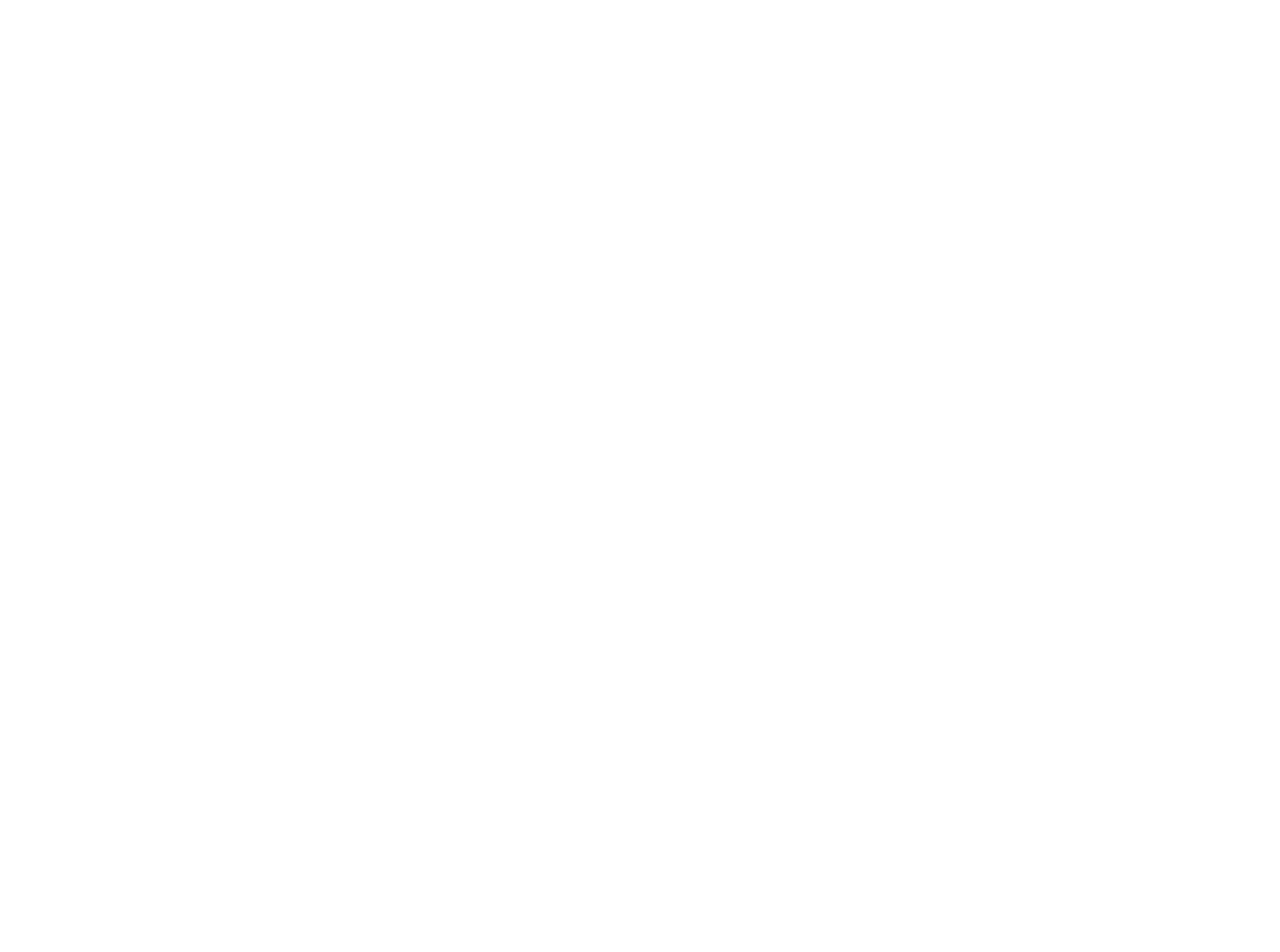
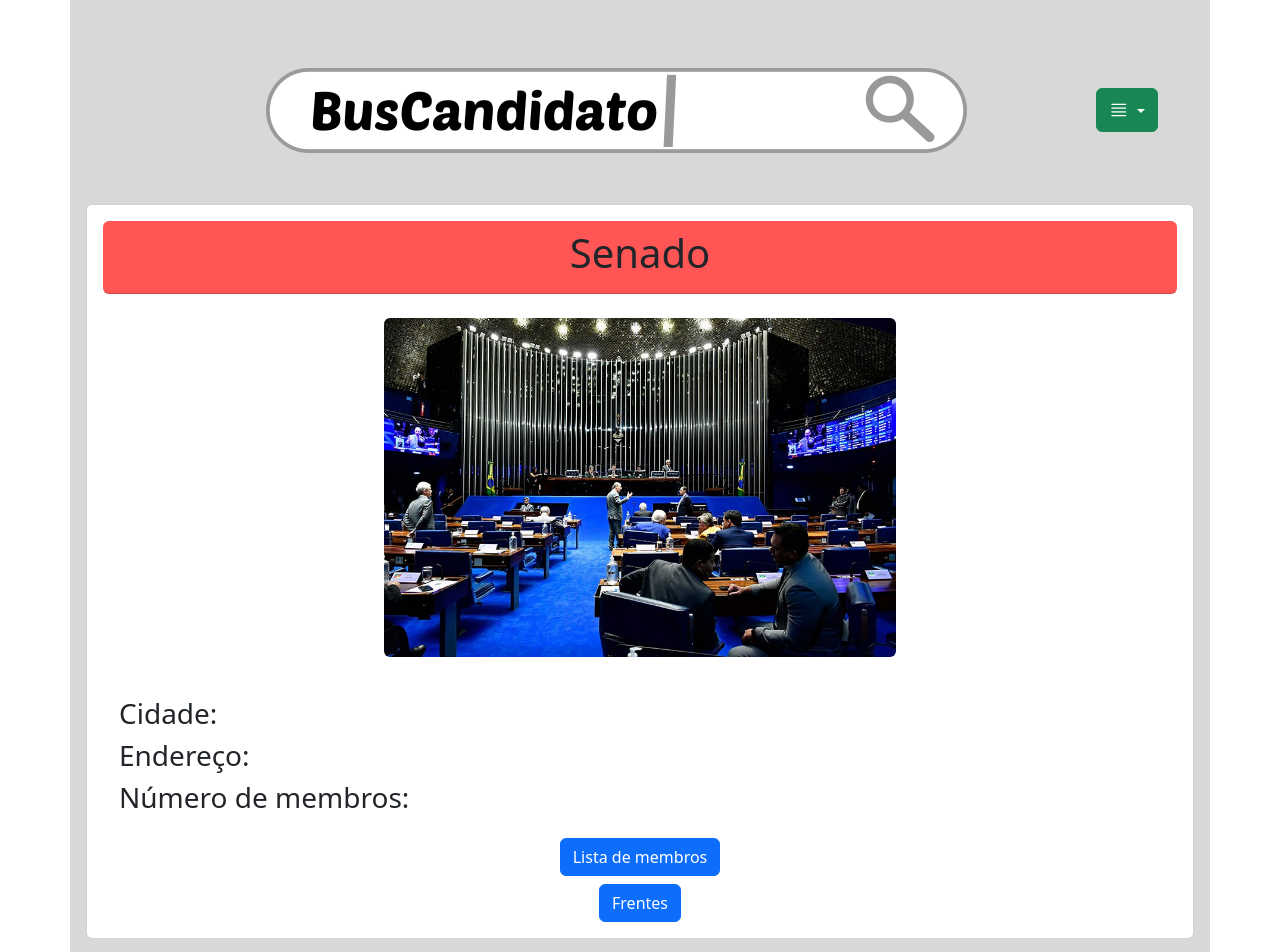
Before and after one commit to eijiuchiyama/buscandidato, a React (Create React App) app in the folder Front/buscandidato/: page /senado in a window 1280 px wide. Before the commit this address had no page. Shown: the top 952 px of the page. Before the commit the page ends 800 px from the top, so only its background shows below. Built offline with nearby package versions, Linux system fonts and the light colour scheme.

Commit message:
Criadas páginas separadas para cada instituição

```diff
--- a/Front/buscandidato/src/App.js
+++ b/Front/buscandidato/src/App.js
@@ -44,19 +44,19 @@
       <div class="container">
         <div class="row justify-content-center">
           <div class="col text-center">
-            <Button>Câmara SP</Button>
+          <Link to='/instituicao'><Button>Câmara SP</Button></Link>
             <div class="container p-3 m-3 rounded" style={{backgroundColor: '#55ff55'}}>
               <img src={camaraMunicipalIcon} class="img-fluid"></img>
             </div>
           </div>
           <div class="col text-center">
-            <Button>Câmara dos Deputados</Button>
+          <Link to='/instituicao'><Button>Câmara dos Deputados</Button></Link>
             <div class="container p-3 m-3 rounded" style={{backgroundColor: '#5555ff'}}>
               <img src={camaraDeputadosIcon} class="img-fluid"></img>
             </div>
           </div>
           <div class="col text-center">
-            <Button>Senado</Button>
+            <Link to='/instituicao'><Button>Senado</Button></Link>
             <div class="container p-3 m-3 rounded" style={{backgroundColor: '#ff5555'}}>
               <img src={senadoIcon} class="img-fluid"></img>
             </div>
--- a/Front/buscandidato/src/Instituicao.js
+++ b/Front/buscandidato/src/CamaraDeputados.js
@@ -5,7 +5,7 @@
 import Button from 'react-bootstrap/Button';
 import { Link } from "react-router-dom";
 
-function Instituicao(){
+function CamaraDeputados(){
     return(
     <html>
       <head>
@@ -16,10 +16,10 @@
         <Header />
         <div class="card p-3">
             <div class="card-header text-center rounded" style={{backgroundColor: '#ff5555'}}>
-                <h1>Senado</h1>
+                <h1>Câmara dos Deputados</h1>
             </div>
             <div class="p-4">
-              <img src={SenadoPicture} class="mx-auto d-block rounded" style={{width:'40vw'}}/>
+              <img src={CamaraDeputadosPicture} class="mx-auto d-block rounded" style={{width:'40vw'}}/>
             </div>
             <div class="card-body">
                 <h3>Cidade:</h3>
@@ -36,4 +36,4 @@
   );
 }
 
-export default Instituicao;
+export default CamaraDeputados;
--- /dev/null
+++ b/Front/buscandidato/src/CamaraMunicipal.js
@@ -0,0 +1,39 @@
+import {Header} from './App.js'
+import CamaraMunicipalPicture from './assets/CamaraMunicipalPicture.webp';
+import CamaraDeputadosPicture from './assets/CamaraDeputadosPicture.webp';
+import SenadoPicture from './assets/SenadoPicture.jpeg';
+import Button from 'react-bootstrap/Button';
+import { Link } from "react-router-dom";
+
+function CamaraMunicipal(){
+    return(
+    <html>
+      <head>
+      <link href=" https://cdn.jsdelivr.net/npm/bootstrap@5.3.3/dist/css/bootstrap.min.css " rel="stylesheet"></link>
+      <script src="https://cdn.jsdelivr.net/npm/bootstrap@5.3.3/dist/js/bootstrap.bundle.min.js" integrity="sha384-YvpcrYf0tY3lHB60NNkmXc5s9fDVZLESaAA55NDzOxhy9GkcIdslK1eN7N6jIeHz" crossorigin="anonymous"></script>
+      </head>
+      <body class="container p-3" style={{backgroundColor: '#d8d8d8'}}>
+        <Header />
+        <div class="card p-3">
+            <div class="card-header text-center rounded" style={{backgroundColor: '#ff5555'}}>
+                <h1>Câmara Municipal de São Paulo</h1>
+            </div>
+            <div class="p-4">
+              <img src={CamaraMunicipalPicture} class="mx-auto d-block rounded" style={{width:'40vw'}}/>
+            </div>
+            <div class="card-body">
+                <h3>Cidade:</h3>
+                <h3>Endereço:</h3>
+                <h3>Número de membros:</h3>
+            </div>
+            <div class="text-center d-grid gap-2">
+              <Link to='/instituicao/membros'><Button>Lista de membros</Button></Link>
+              <Link to='/instituicao/frentes'><Button>Frentes</Button></Link>
+            </div>
+        </div>
+      </body>
+    </html>
+  );
+}
+
+export default CamaraMunicipal;
--- a/Front/buscandidato/src/Main.js
+++ b/Front/buscandidato/src/Main.js
@@ -3,7 +3,9 @@
 import App from "./App";
 import Candidato from "./Candidato";
 import Partido from "./Partido";
-import Instituicao from "./Instituicao";
+import Municipal from "./CamaraMunicipal";
+import Deputados from "./CamaraDeputados";
+import Senado from "./Senado";
 import Frente from './Frente';
 import Orgao from './Orgao';
 import Proposicao from './Proposicao';
@@ -21,7 +23,9 @@
         <Route path="/candidato" element={<Candidato />} />
         <Route path="/candidato/mandato" element={<Mandato />} />
         <Route path="/partido" element={<Partido />} />
-        <Route path="/instituicao" element={<Instituicao />} />
+        <Route path="/senado" element={<Senado />} />
+        <Route path="/deputados" element={<Deputados />} />
+        <Route path="/municipal" element={<Municipal />} />
         <Route path="/instituicao/frente" element={<Frente />} />
         <Route path="/instituicao/orgao" element={<Orgao />} />
         <Route path="/instituicao/proposicao" element={<Proposicao />} />
--- /dev/null
+++ b/Front/buscandidato/src/Senado.js
@@ -0,0 +1,37 @@
+import {Header} from './App.js'
+import SenadoPicture from './assets/SenadoPicture.jpeg';
+import Button from 'react-bootstrap/Button';
+import { Link } from "react-router-dom";
+
+function Senado(){
+    return(
+    <html>
+      <head>
+      <link href=" https://cdn.jsdelivr.net/npm/bootstrap@5.3.3/dist/css/bootstrap.min.css " rel="stylesheet"></link>
+      <script src="https://cdn.jsdelivr.net/npm/bootstrap@5.3.3/dist/js/bootstrap.bundle.min.js" integrity="sha384-YvpcrYf0tY3lHB60NNkmXc5s9fDVZLESaAA55NDzOxhy9GkcIdslK1eN7N6jIeHz" crossorigin="anonymous"></script>
+      </head>
+      <body class="container p-3" style={{backgroundColor: '#d8d8d8'}}>
+        <Header />
+        <div class="card p-3">
+            <div class="card-header text-center rounded" style={{backgroundColor: '#ff5555'}}>
+                <h1>Senado</h1>
+            </div>
+            <div class="p-4">
+              <img src={SenadoPicture} class="mx-auto d-block rounded" style={{width:'40vw'}}/>
+            </div>
+            <div class="card-body">
+                <h3>Cidade:</h3>
+                <h3>Endereço:</h3>
+                <h3>Número de membros:</h3>
+            </div>
+            <div class="text-center d-grid gap-2">
+              <Link to='/instituicao/membros'><Button>Lista de membros</Button></Link>
+              <Link to='/instituicao/frentes'><Button>Frentes</Button></Link>
+            </div>
+        </div>
+      </body>
+    </html>
+  );
+}
+
+export default Senado;
```
